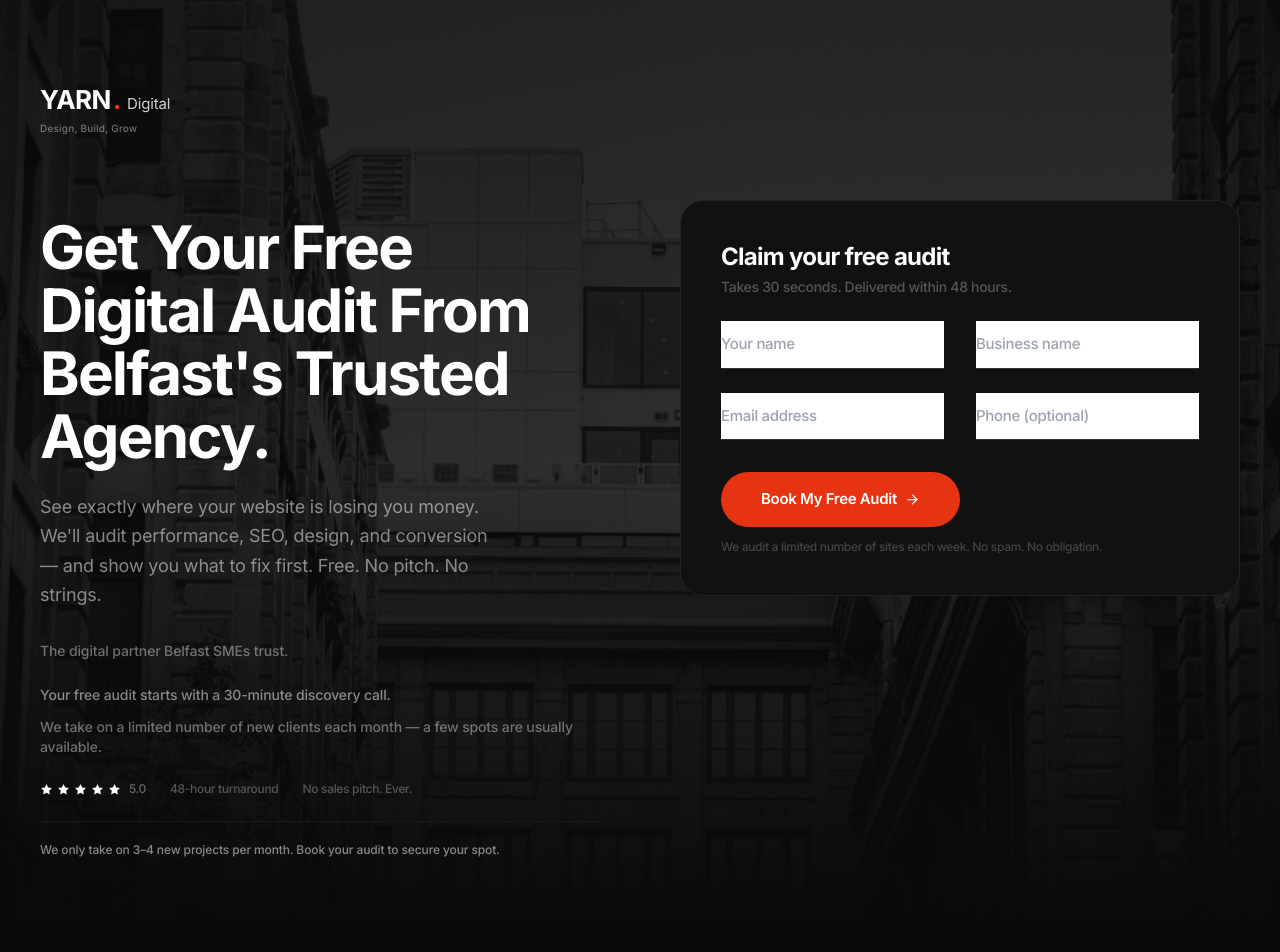
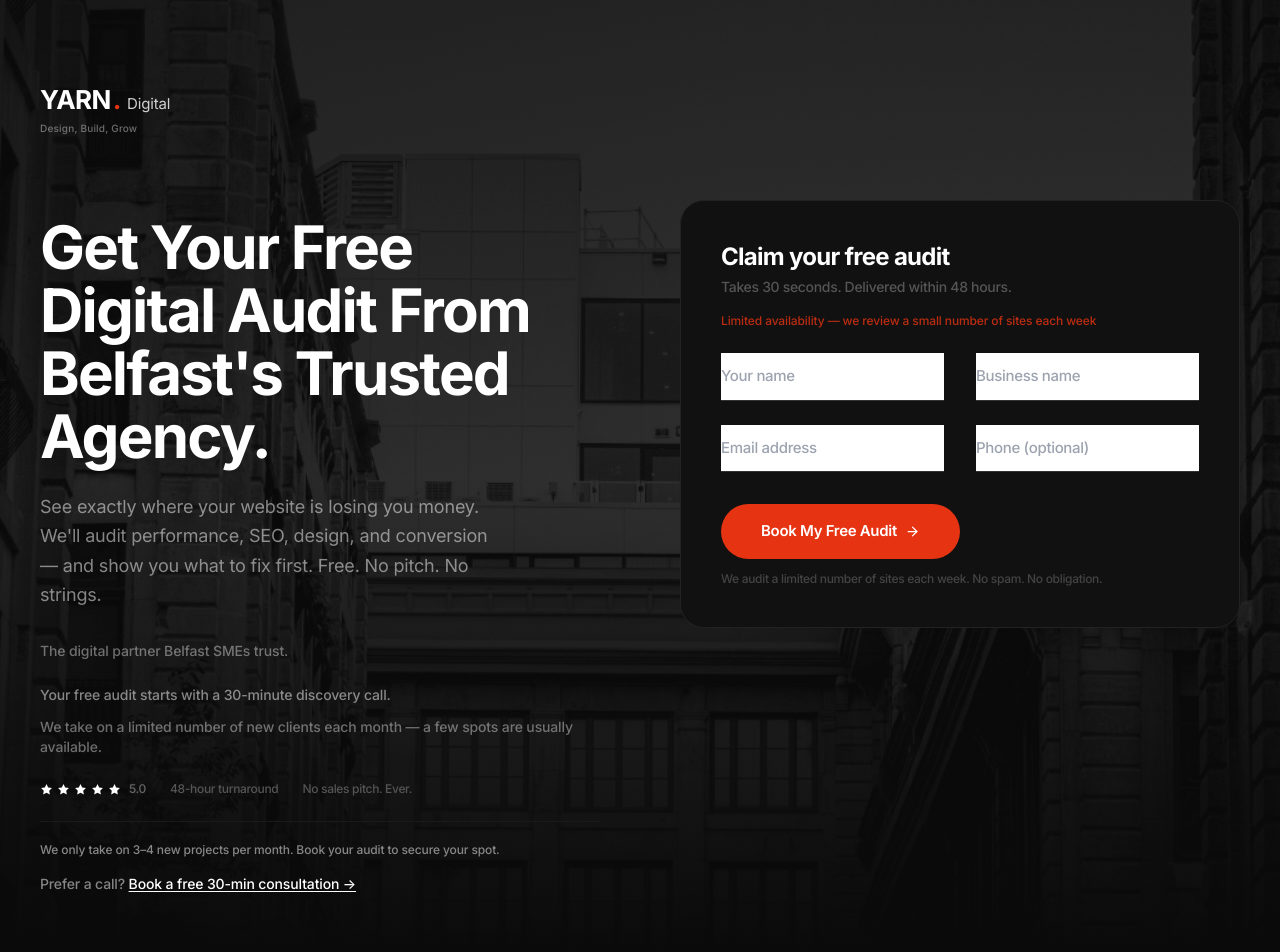
Before and after one commit to yarn-digital-org/yd-dashboard, a Next.js app: page /free-audit in a window 1280 px wide. Shown: the top 952 px of the page. Built offline with nearby package versions, Linux system fonts and the light colour scheme; no server answers.

Commit message:
BOFU conversion fixes from Aria audit
1. /free-audit: 'Prefer a call? Book here' link above fold (bridges consultation ad promise)
2. /free-audit: Scarcity line near form CTA (limited weekly availability)
3. /web-design-belfast: Case study preview in hero (The Hills, above fold)

```diff
--- a/src/app/free-audit/page.tsx
+++ b/src/app/free-audit/page.tsx
@@ -136,6 +136,19 @@ export default function FreeAuditPage() {
                 <p className="text-xs text-[#888] font-medium mt-6 border-t border-[#1a1a1a] pt-5" style={{ letterSpacing: '-0.01em' }}>
                   We only take on 3–4 new projects per month. Book your audit to secure your spot.
                 </p>
+
+                {/* Consultation alternative — bridges ad promise */}
+                <p className="text-sm text-white/50 font-medium mt-4" style={{ letterSpacing: '-0.01em' }}>
+                  Prefer a call?{' '}
+                  <a
+                    href="https://www.yarndigital.co.uk/book"
+                    target="_blank"
+                    rel="noopener noreferrer"
+                    className="text-white underline underline-offset-2 hover:text-white/80 transition-colors"
+                  >
+                    Book a free 30-min consultation →
+                  </a>
+                </p>
               </div>
 
               {/* Right — form */}
@@ -146,8 +159,11 @@ export default function FreeAuditPage() {
                 >
                   Claim your free audit
                 </h2>
-                <p className="text-sm text-[#555] font-medium mb-6">
+                <p className="text-sm text-[#555] font-medium mb-4">
                   Takes 30 seconds. Delivered within 48 hours.
+                </p>
+                <p className="text-xs text-[#e63312]/80 font-medium mb-6" style={{ letterSpacing: '-0.01em' }}>
+                  Limited availability — we review a small number of sites each week
                 </p>
                 <AuditForm />
               </div>
--- a/src/app/web-design-belfast/page.tsx
+++ b/src/app/web-design-belfast/page.tsx
@@ -123,6 +123,17 @@ export default function WebDesignBelfastPage() {
               <button onClick={scrollToForm} className="bg-[#ffffff] text-[#0a0a0a] font-medium text-[15px] px-8 py-3.5 rounded-full hover:bg-[#ffffff]/90 transition-all inline-flex items-center gap-2" style={{ letterSpacing: '-0.02em' }}>
                 Get a Free Audit <ArrowRight size={15} />
               </button>
+
+              {/* Case study preview — above the fold for "See What We Could Build" ads */}
+              <div className="mt-10 flex items-center gap-4">
+                <div className="w-20 h-14 sm:w-24 sm:h-16 rounded-xl overflow-hidden flex-shrink-0 border border-white/10">
+                  <Image src={IMG.hillsMockup} alt="The Hills Restaurant website" width={96} height={64} className="w-full h-full object-cover" />
+                </div>
+                <div>
+                  <p className="text-sm font-medium text-white/80" style={{ letterSpacing: '-0.02em' }}>The Hills Restaurant</p>
+                  <p className="text-xs text-white/40">+38% organic traffic · 2× reservations</p>
+                </div>
+              </div>
             </div>
           </div>
         </section>
```
